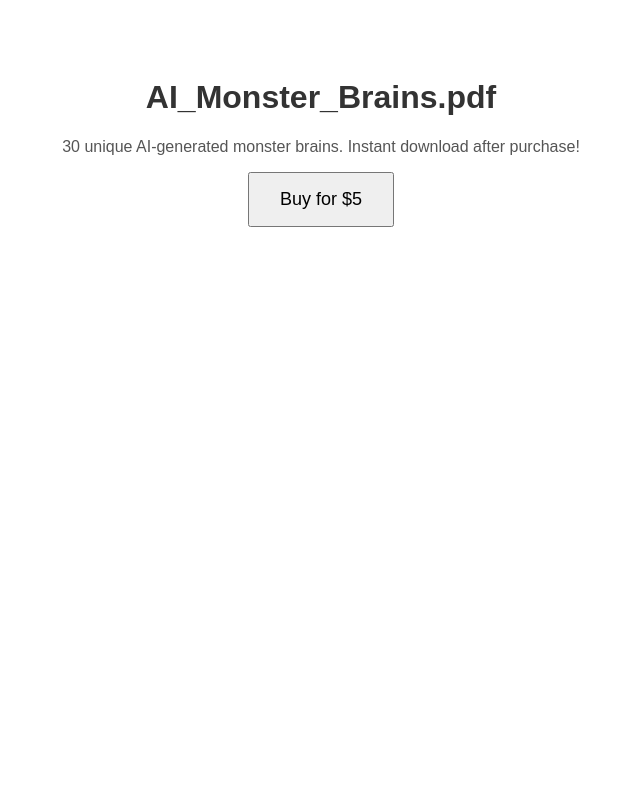
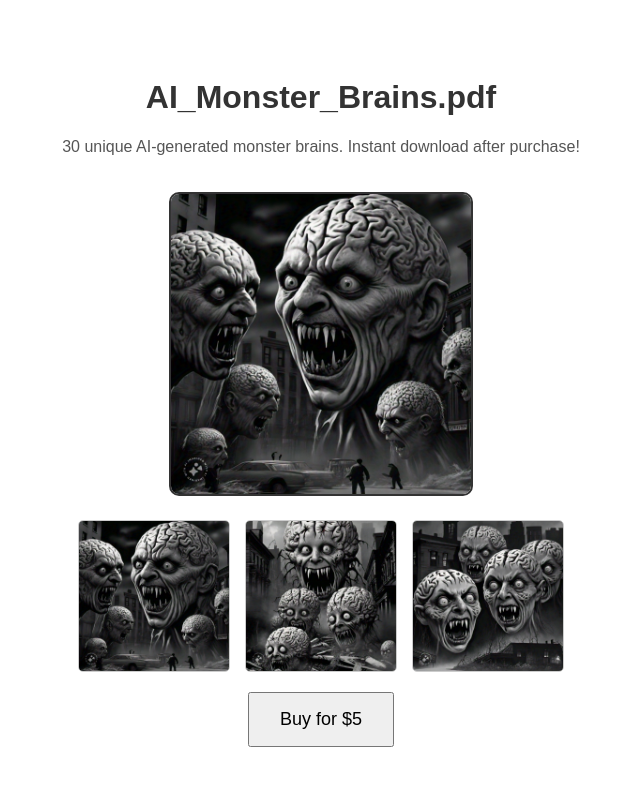
Before and after one commit to openinfo-automation/my_digital_shop, a Flask app: page / in a window 1280 px wide. Shown: the whole page, without its empty margins (319-959 px from the left). Before the commit the page ends 227 px from the top, so only its background shows below. Run offline with Flask 3, Linux system fonts and the light colour scheme; some libraries are stand-ins or nearby versions.

Commit message:
Enhance index.html with images and styles
Added a thumbnail image and a sample images gallery to the index page.

```diff
--- a/templates/index.html
+++ b/templates/index.html
@@ -5,14 +5,29 @@
     <title>AI_Monster_Brains.pdf</title>
     <style>
         body { font-family: Arial, sans-serif; text-align: center; padding: 50px; }
-        button { padding: 15px 30px; font-size: 18px; cursor: pointer; }
         h1 { color: #333; }
         p { font-size: 16px; color: #555; }
+        button { padding: 15px 30px; font-size: 18px; cursor: pointer; margin-top: 20px; }
+        .samples { display: flex; justify-content: center; gap: 15px; margin-top: 20px; flex-wrap: wrap; }
+        .samples img { width: 150px; height: auto; border: 1px solid #ccc; border-radius: 5px; }
+        .thumbnail { width: 300px; border: 2px solid #333; border-radius: 10px; margin-top: 20px; }
     </style>
 </head>
 <body>
     <h1>AI_Monster_Brains.pdf</h1>
     <p>30 unique AI-generated monster brains. Instant download after purchase!</p>
+
+    <!-- Big thumbnail -->
+    <img src="/static/3A3BF260-A6D4-44D8-95B6-DFA330863974.JPG" alt="Thumbnail" class="thumbnail">
+
+    <!-- Sample images gallery -->
+    <div class="samples">
+        <img src="/static/3A3BF260-A6D4-44D8-95B6-DFA330863974.JPG" alt="Sample 1">
+        <img src="/static/9BFC53D7-C2D5-40C0-BAD8-BA15C7F13E38.JPG" alt="Sample 2">
+        <img src="/static/885C1B1A-C1D2-464D-8F2C-8D9B9645EBAA.JPG" alt="Sample 3">
+    </div>
+
+    <!-- Buy button -->
     <form action="/buy">
         <button type="submit">Buy for $5</button>
     </form>
```
